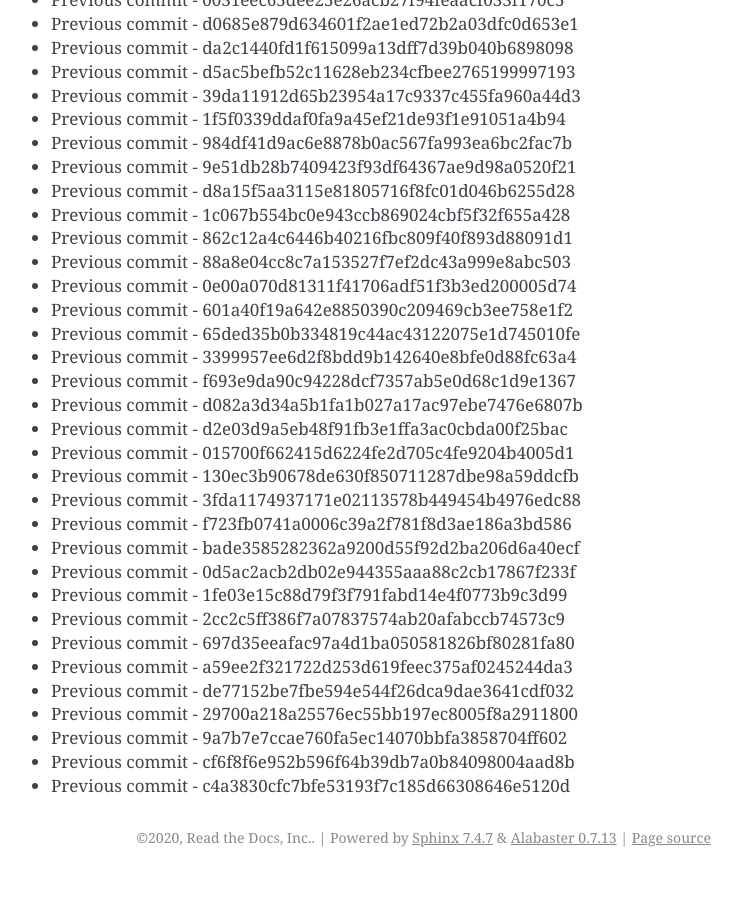
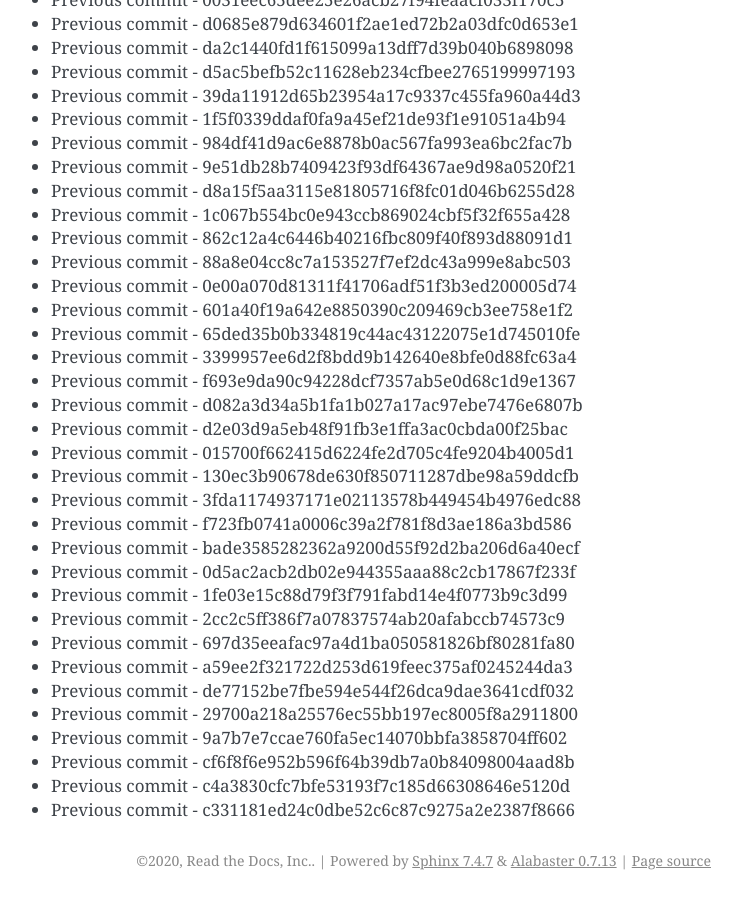
Before and after one commit to readthedocs/rtd-git-stresstest, a Sphinx documentation site: the page built from docs/updates.rst, in a window 1280 px wide and 900 px high, scrolled down 37683 px. Shown: the whole window, without its empty margins (399-1141 px from the left). Built offline with Sphinx 7.4.7, drawn with Linux system fonts in a browser that asks for light colours; before the commit the page ends 38560 px from its top, so only the background shows below that.

Commit message:
Generating commit from previous: c331181ed24c0dbe52c6c87c9275a2e2387f8666

```diff
--- a/docs/updates.rst
+++ b/docs/updates.rst
@@ -1615,3 +1615,4 @@ It can be tested for any performance characteristics.
 * Previous commit - 9a7b7e7ccae760fa5ec14070bbfa3858704ff602
 * Previous commit - cf6f8f6e952b596f64b39db7a0b84098004aad8b
 * Previous commit - c4a3830cfc7bfe53193f7c185d66308646e5120d
+* Previous commit - c331181ed24c0dbe52c6c87c9275a2e2387f8666
```
